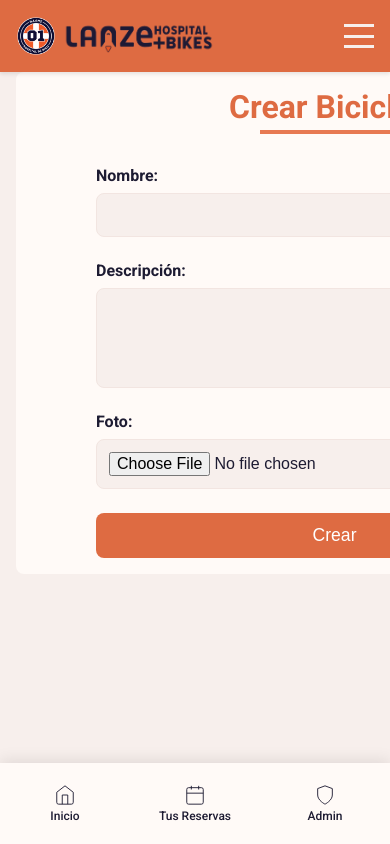
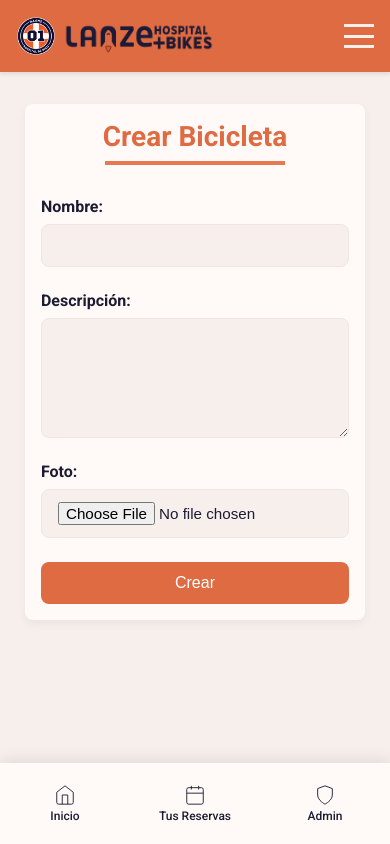
Before and after one commit to Bicis-HLanz/hopital-bicis, a Next.js app: page /gestionar/bicicletas/crearBicicleta in a window 390 px wide. Built offline with nearby package versions, Linux system fonts and the light colour scheme.

Commit message:
enhance form styling and responsiveness in ReservarForm and MiReservaTarjeta components

```diff
--- a/app/(app)/gestionar/bicicletas/crearBicicleta/page.module.css
+++ b/app/(app)/gestionar/bicicletas/crearBicicleta/page.module.css
@@ -1,39 +1,21 @@
 .formContainer {
-  margin: 0 auto;
-  padding: 1rem 5rem;
+  margin: 1rem auto;
+  padding: 2rem;
+  max-width: 900px;
+  width: 90%;
   border-radius: 8px;
-  background-color: var(--background-light)
-}
-
-.successMessage {
-  color: #2e7d32;
-  font-size: 0.85rem;
-  margin-top: 0.5rem;
-  background-color: #e8f5e9;
-  padding: 0.4rem 0.8rem;
-  border-left: 2px solid #4caf50;
-  animation: fadeIn 0.3s ease-out;
-  text-align: center;
-}
-
-.errorMessage {
-  color: #dc3545;
-  font-size: 0.85rem;
-  margin-top: 0.5rem;
-  padding: 0.4rem 0.8rem;
-  background-color: rgba(220, 53, 69, 0.05);
-  border-left: 2px solid #dc3545;
-  text-align: center;
+  background-color: var(--background-light);
+  box-shadow: 0 4px 10px rgba(0, 0, 0, 0.05);
+  transition: all 0.3s ease;
 }
 
 .title {
-  font-size: 2rem;
+  font-size: 2.5rem;
   color: var(--primary);
   margin-bottom: 2rem;
   text-align: center;
-  text-align: center;
   position: relative;
-  padding-bottom: 0.5rem;
+  padding-bottom: 0.75rem;
 }
 
 .title::after {
@@ -42,7 +24,7 @@
   bottom: 0;
   left: 50%;
   transform: translateX(-50%);
-  width: 150px;
+  width: 180px;
   height: 4px;
   background-color: var(--accent);
 }
@@ -54,47 +36,117 @@
 }
 
 .label {
-  font-weight: bold;
+  font-weight: 600;
   color: var(--text);
   display: flex;
   flex-direction: column;
+  font-size: 1rem;
 }
 
 .input,
 .textarea,
 .inputFile {
-  padding: 0.75rem;
-  padding-right: 10rem;
+  padding: 0.75rem 1rem;
   font-size: 1rem;
   border: 1px solid var(--accent2);
   border-radius: 8px;
   margin-top: 0.5rem;
   background-color: var(--background);
+  transition: border-color 0.2s;
+}
+
+.input:focus,
+.textarea:focus,
+.inputFile:focus {
+  border-color: var(--primary);
+  outline: none;
 }
 
 .textarea {
   resize: vertical;
-  min-height: 100px;
+  min-height: 120px;
 }
 
 .buttonGroup {
   display: flex;
-  justify-content: space-between;
+  justify-content: flex-end;
   gap: 1rem;
+  flex-wrap: wrap;
 }
 
 .createButton {
-  flex: 1;
   background-color: var(--primary);
   color: white;
-  padding: 0.75rem;
+  padding: 0.75rem 1.5rem;
   font-size: 1.1rem;
   border: none;
   border-radius: 8px;
   cursor: pointer;
-  transition: all 0.3s ease;
+  transition: background-color 0.3s ease;
 }
 
 .createButton:hover {
   background-color: var(--secondary);
 }
+
+.successMessage,
+.errorMessage {
+  font-size: 0.95rem;
+  padding: 0.75rem 1rem;
+  border-left: 4px solid;
+  border-radius: 8px;
+  text-align: left;
+  animation: fadeIn 0.3s ease-out;
+}
+
+.successMessage {
+  color: #2e7d32;
+  background-color: #e8f5e9;
+  border-color: #4caf50;
+}
+
+.errorMessage {
+  color: #dc3545;
+  background-color: rgba(220, 53, 69, 0.05);
+  border-color: #dc3545;
+}
+
+@keyframes fadeIn {
+  from {
+    opacity: 0;
+    transform: translateY(-5px);
+  }
+  to {
+    opacity: 1;
+    transform: translateY(0);
+  }
+}
+
+@media (max-width: 600px) {
+  .formContainer {
+    margin: 2rem auto;
+    padding: 1rem;
+    width: 95%;
+  }
+
+  .title {
+    font-size: 1.75rem;
+  }
+
+  .input,
+  .textarea,
+  .inputFile {
+    font-size: 0.95rem;
+  }
+
+  .createButton {
+    width: 100%;
+    padding: 0.75rem;
+    font-size: 1rem;
+  }
+
+  .buttonGroup {
+    flex-direction: column;
+    align-items: stretch;
+  }
+}
--- a/app/components/miReservaTarjeta/MiReservaTarjeta.tsx
+++ b/app/components/miReservaTarjeta/MiReservaTarjeta.tsx
@@ -21,7 +21,7 @@ export default function MiReservaTarjeta({documents}: {documents: Reserva[]}) {
     return (
         <div className={styles.container}>
             <ul className={styles.list}>
-                {docs.map((doc) => (
+                {docs.slice().reverse().map((doc) => (
                     <li key={doc.$id}>
                        <TarjetaReserva
                        doc={doc}
--- a/app/components/reservarForm/ReservarForm.module.css
+++ b/app/components/reservarForm/ReservarForm.module.css
@@ -2,10 +2,11 @@
   display: flex;
   flex-direction: column;
   gap: 1.8rem;
-  max-width: 350px;
   margin: 0 auto;
   padding: 2.4rem;
   background-color: transparent;
+  max-width: 400px;
+  width: 100%;
 }
 
 .formGroup {
@@ -20,16 +21,15 @@
   font-size: 0.95rem;
   transition: all 0.3s ease;
   pointer-events: none;
-  background: var(--background);
   padding: 0 0.4rem;
 }
 
 .formInput {
   width: 100%;
   padding: 1rem;
-  border: 1px solid var(--secondary);
+  border: 1px solid var(--accent);
   border-radius: 6px;
-  background-color: transparent;
+  background: var(--accent2);
   color: var(--text);
   font-size: 1rem;
   transition: all 0.3s ease;
@@ -48,14 +48,15 @@
   font-size: 0.8rem;
   color: var(--accent);
   background: var(--background-light);
+  border-radius: 8px;
 }
 
 .submitButton {
   padding: 1rem;
-  background-color: transparent;
-  color: var(--accent);
+  background-color: var(--primary);
+  color: var(--background);
   border: 1px solid var(--accent);
-  border-radius: 6px;
+  border-radius: 8px;
   font-weight: 500;
   font-size: 1rem;
   cursor: pointer;
@@ -65,8 +66,7 @@
 }
 
 .submitButton:hover {
-  background-color: var(--accent-50);
-  color: var(--text);
+  background-color: var(--secondary);
 }
 
 .successMessage {
```
Also changed, not shown: app/(app)/reservar/[slug]/page.module.css (+22 -32 lines).
